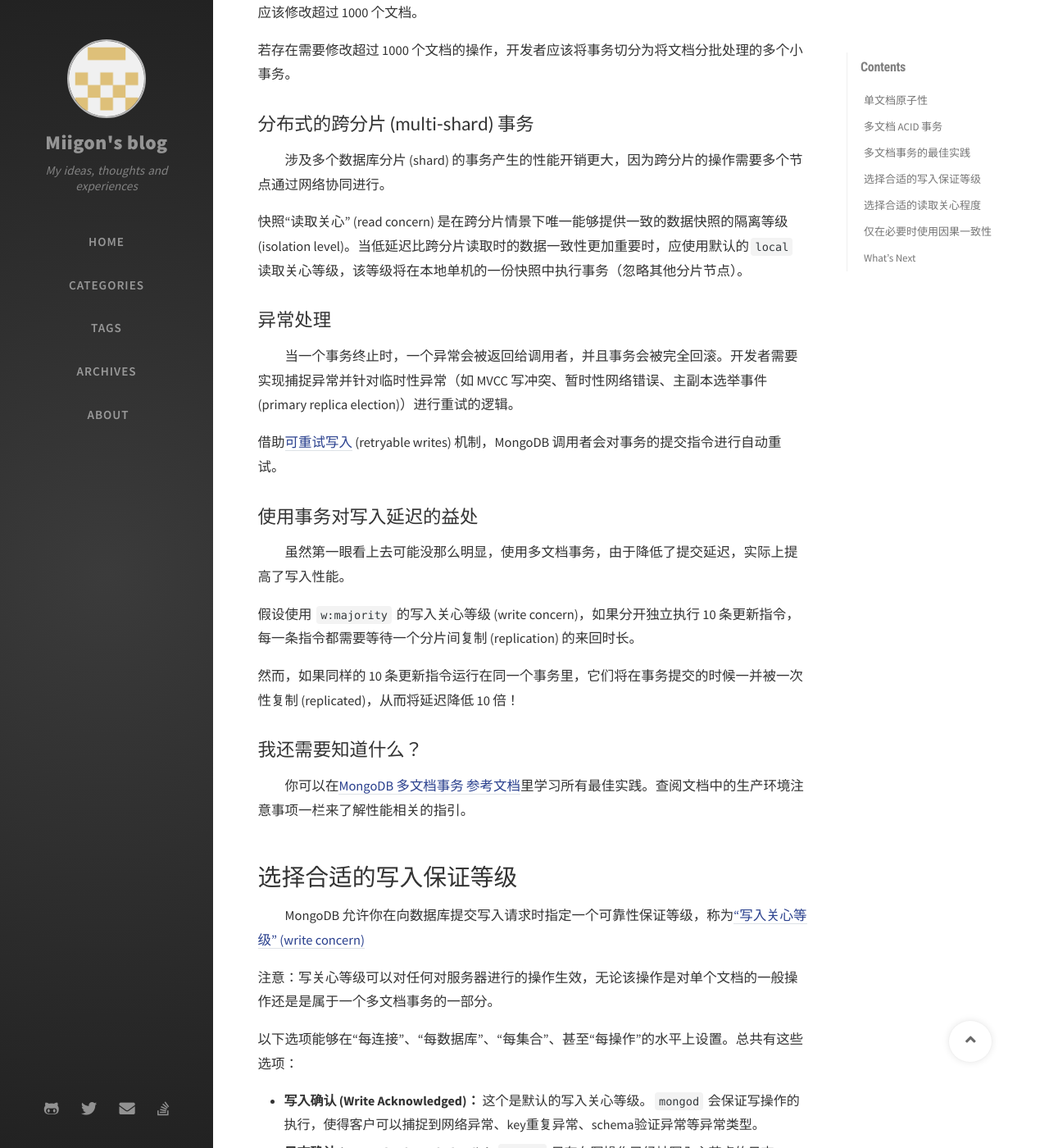
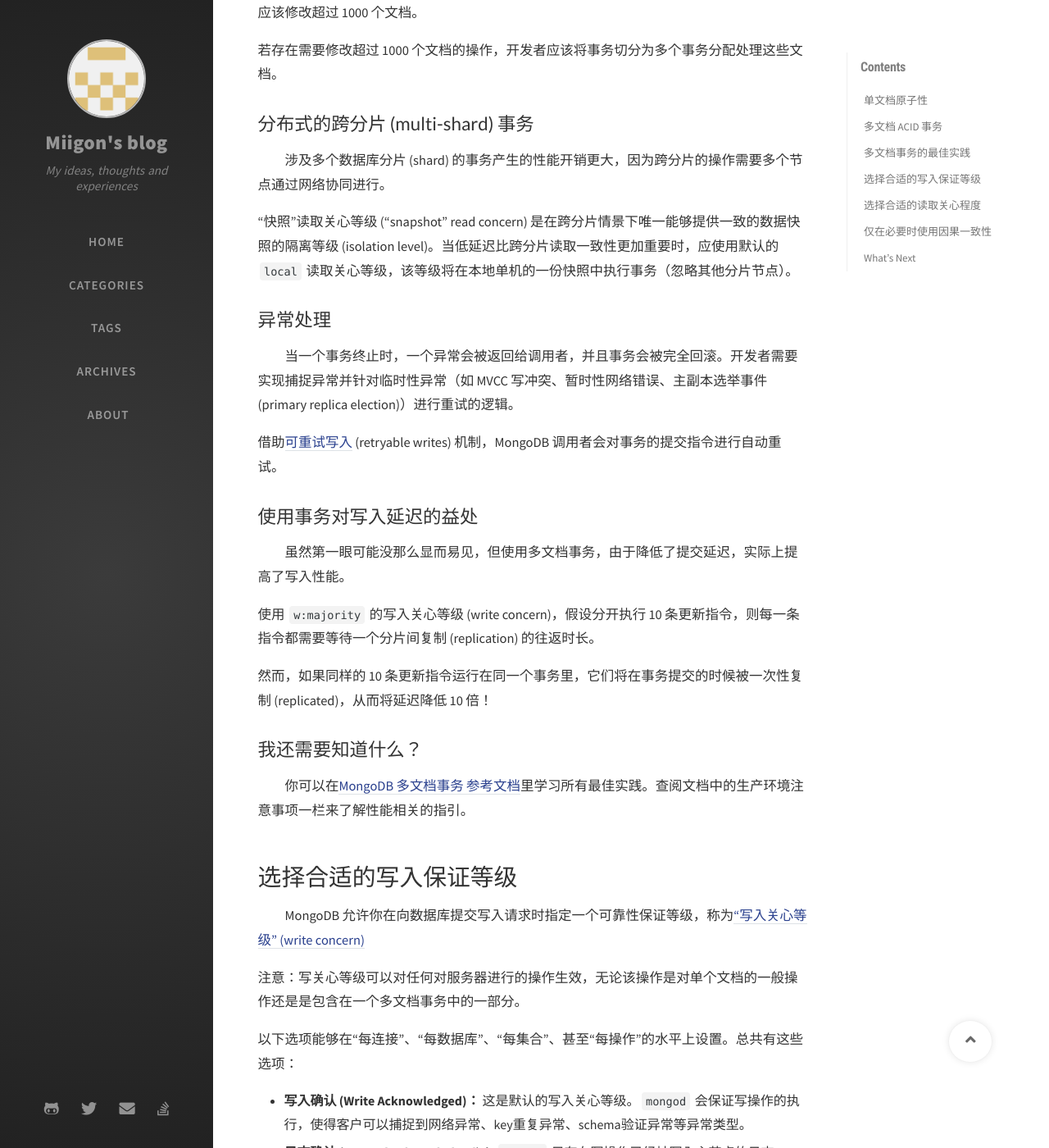
Before and after one commit to Miigon/blog, a Jekyll site: the page built from _posts/mongodb/2021-02-03-cn-translation-performance-best-practices-transactions-and-read--write-concerns.md, in a window 1280 px wide and 1400 px high, scrolled down 2039 px. Shown: the whole window at 82% size. Built offline with Jekyll 4.4.1, drawn with Linux system fonts in a browser that asks for light colours; nearby versions of some CDN libraries; comment, search, counter and statistics services are not loaded; some of the changed text lies outside the part shown.

Commit message:
improve translation-performance-best...-write-concerns.md

```diff
--- a/_posts/mongodb/2021-02-03-cn-translation-performance-best-practices-transactions-and-read--write-concerns.md
+++ b/_posts/mongodb/2021-02-03-cn-translation-performance-best-practices-transactions-and-read--write-concerns.md
@@ -31,7 +31,7 @@ tags: [Chinese, translated]
 
 # 多文档 ACID 事务
 
-　　从 MongoDB 4.0 开始，加入了[多文档 ACID 事务支持](https://www.mongodb.com/transactions)，用 MongoDB 实现各种场景下的需求变得更简单了。在 4.0 版本之后，事务的作用域限制为一个副本集 (replica set) 内，在随后的 4.2 版本，多文档事务的支持被拓宽到支持分片的数据库。
+　　从 MongoDB 4.0 开始，加入了[多文档 ACID 事务支持](https://www.mongodb.com/transactions)，用 MongoDB 实现各种场景下的需求变得更简单了。在 4.0 版本之后，事务的作用域限制为一个副本集 (replica set) 内，在随后的 4.2 版本，多文档事务的支持被拓宽到整个分片集群。
 
 MongoDB 的事务功能和关系型数据库的事务功能十分相似 —— 多语句，熟悉的语法，便于集成到任何程序。通过快照隔离，事务功能确保了数据一致性，提供“要么全成功要么全失败”的执行模式，并且对不涉及事务功能的其他操作的性能没有影响。
 
@@ -55,13 +55,13 @@ MongoDB 的事务功能和关系型数据库的事务功能十分相似 ——
 
 　　一个事务中能够读取的文档数量没有硬性限制。但作为一种最佳实践，单个事务一般不应该修改超过 1000 个文档。
 
-若存在需要修改超过 1000 个文档的操作，开发者应该将事务切分为将文档分批处理的多个小事务。
+若存在需要修改超过 1000 个文档的操作，开发者应该将事务切分为多个事务分配处理这些文档。
 
 ## 分布式的跨分片 (multi-shard) 事务
 
 　　涉及多个数据库分片 (shard) 的事务产生的性能开销更大，因为跨分片的操作需要多个节点通过网络协同进行。
 
-快照“读取关心” (read concern) 是在跨分片情景下唯一能够提供一致的数据快照的隔离等级 (isolation level)。当低延迟比跨分片读取时的数据一致性更加重要时，应使用默认的`local` 读取关心等级，该等级将在本地单机的一份快照中执行事务（忽略其他分片节点）。
+"快照"读取关心等级 ("snapshot" read concern) 是在跨分片情景下唯一能够提供一致的数据快照的隔离等级 (isolation level)。当低延迟比跨分片读取一致性更加重要时，应使用默认的`local` 读取关心等级，该等级将在本地单机的一份快照中执行事务（忽略其他分片节点）。
 
 ## 异常处理
 
@@ -71,11 +71,11 @@ MongoDB 的事务功能和关系型数据库的事务功能十分相似 ——
 
 ## 使用事务对写入延迟的益处
 
-　　虽然第一眼看上去可能没那么明显，使用多文档事务，由于降低了提交延迟，实际上提高了写入性能。
+　　虽然第一眼可能没那么显而易见，但使用多文档事务，由于降低了提交延迟，实际上提高了写入性能。
 
-假设使用 `w:majority` 的写入关心等级 (write concern)，如果分开独立执行 10 条更新指令，每一条指令都需要等待一个分片间复制 (replication) 的来回时长。
+使用 `w:majority` 的写入关心等级 (write concern)，假设分开执行 10 条更新指令，则每一条指令都需要等待一个分片间复制 (replication) 的往返时长。
 
-然而，如果同样的 10 条更新指令运行在同一个事务里，它们将在事务提交的时候一并被一次性复制 (replicated)，从而将延迟降低 10 倍！
+然而，如果同样的 10 条更新指令运行在同一个事务里，它们将在事务提交的时候被一次性复制 (replicated)，从而将延迟降低 10 倍！
 
 ## 我还需要知道什么？
 
@@ -85,11 +85,11 @@ MongoDB 的事务功能和关系型数据库的事务功能十分相似 ——
 
 　　MongoDB 允许你在向数据库提交写入请求时指定一个可靠性保证等级，称为[“写入关心等级” (write concern)](https://docs.mongodb.com/manual/reference/write-concern/)
 
-注意：写关心等级可以对任何对服务器进行的操作生效，无论该操作是对单个文档的一般操作还是是属于一个多文档事务的一部分。
+注意：写关心等级可以对任何对服务器进行的操作生效，无论该操作是对单个文档的一般操作还是是包含在一个多文档事务中的一部分。
 
 以下选项能够在“每连接”、“每数据库”、“每集合”、甚至“每操作”的水平上设置。总共有这些选项：
 
-* __写入确认 (Write Acknowledged)：__ 这个是默认的写入关心等级。`mongod` 会保证写操作的执行，使得客户可以捕捉到网络异常、key重复异常、schema验证异常等异常类型。
+* __写入确认 (Write Acknowledged)：__ 这是默认的写入关心等级。`mongod` 会保证写操作的执行，使得客户可以捕捉到网络异常、key重复异常、schema验证异常等异常类型。
 * __日志确认 (Journal Acknowledged)：__ `mongod` 只有在写操作已经被写入主节点的日志 (journal) 后才会确认写入操作成功。该等级确保写操作能够在 `mongod` 崩溃后依然有效并且确保能够写入硬盘。
 * __副本确认 (Replica Acknowledged)：__ 使用本选项能够确保等待副本集 (replica set) 其他成员已经发送写入确认后才视为写入操作成功。MongoDB 支持写入到指定数量的副本 (replica) 中。本选项同时确保写入数据被写入二级数据库的日志中。由于副本可以被部署在数据中心的不同机架甚至不同数据中心，确保写入的数据扩增到额外的副本可以提供极高的可靠性。
 * __多数确认 (Majority)：__ 本写关心等级将等待写操作被应用到副本集中多数可承载数据 (data-bearing) 且可选举 (electable) 的成员上，因此在遇到主副本选举事件时，写操作将会无法成功执行。这个等级同时确保了写操作能够被记录在各个副本的日志 (journal) 里 —— 包括主副本的。
```
